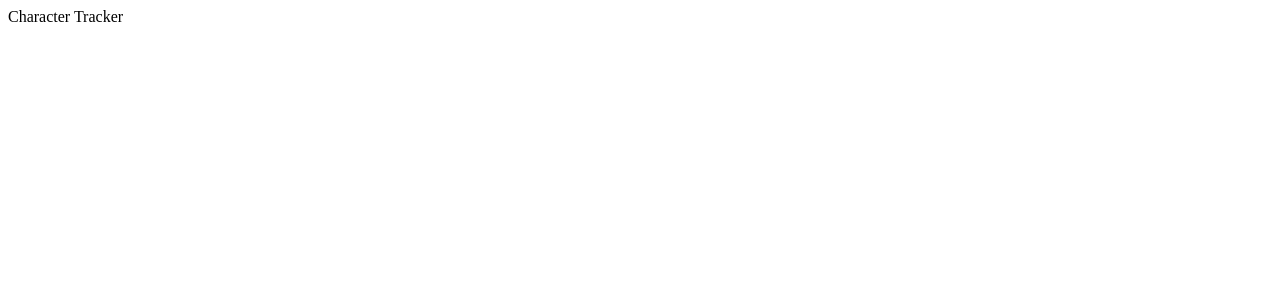
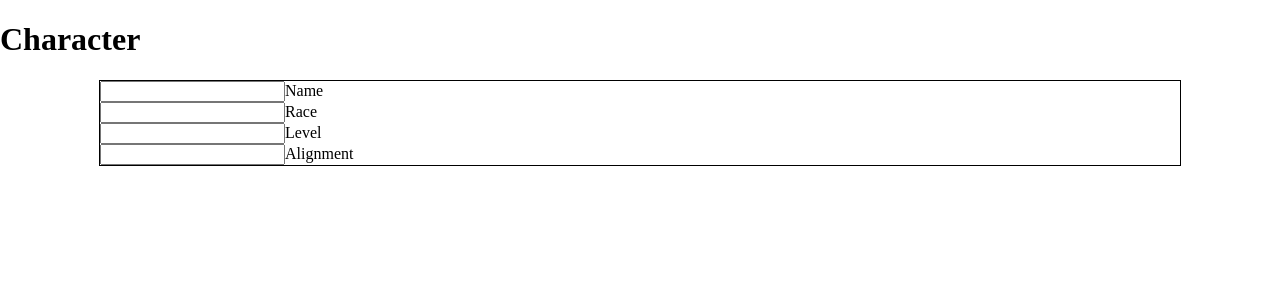
Before and after one commit to dwevins/character-tracker, a Next.js app: page / in a window 1280 px wide. Shown: the top 300 px of the page. Built offline with nearby package versions, Linux system fonts and the light colour scheme.

Commit message:
Add initial template and basic styles #1

```diff
--- /dev/null
+++ b/next.config.js
@@ -0,0 +1,2 @@
+const withSass = require('@zeit/next-sass')
+module.exports = withSass();
--- a/package.json
+++ b/package.json
@@ -4,9 +4,10 @@
     "build": "next build",
     "start": "next start"
   },
-
   "dependencies": {
+    "@zeit/next-sass": "^1.0.1",
     "next": "^7.0.2",
+    "node-sass": "^4.11.0",
     "react": "^16.7.0",
     "react-dom": "^16.7.0"
   }
--- a/pages/index.js
+++ /dev/null
@@ -1 +0,0 @@
-export default () => <div>Character Tracker</div>
--- /dev/null
+++ b/pages/index.jsx
@@ -0,0 +1,29 @@
+import "../styles/styles.scss"
+
+export default () => (
+    <div className="page">
+        <h1>Character</h1>
+        <section className="info">
+            <form action="" id="character-form">
+                <div className="field">
+                    <input type="text" id="character-name" name="character-name"/>
+                    <label htmlFor="character-name">Name</label>
+                </div>
+                <div className="field">
+                    <input type="text" id="character-race" name="character-race"/>
+                    <label htmlFor="character-race">Race</label>
+                </div>
+                <div className="field-group">
+                    <div className="field">
+                        <input type="text" id="character-level" name="character-level"/>
+                        <label htmlFor="character-level">Level</label>
+                    </div>
+                    <div className="field">
+                        <input type="text" id="character-alignment" name="character-alignment"/>
+                        <label htmlFor="character-alignment">Alignment</label>
+                    </div>
+                </div>
+            </form>
+        </section>
+    </div>
+)
--- /dev/null
+++ b/styles/resets.scss
@@ -0,0 +1,3 @@
+body {
+    margin: 0;
+}
--- /dev/null
+++ b/styles/styles.scss
@@ -0,0 +1,9 @@
+@import './vars.scss';
+@import './resets.scss';
+
+.info {
+    margin: 0 auto;
+    width: 100%;
+    max-width: $site-max-width;
+    border: 1px solid black;
+}
--- /dev/null
+++ b/styles/vars.scss
@@ -0,0 +1 @@
+$site-max-width: 1080px;
```
Also changed, not shown: 1 other file (tests, documents, lock files or other folders).
